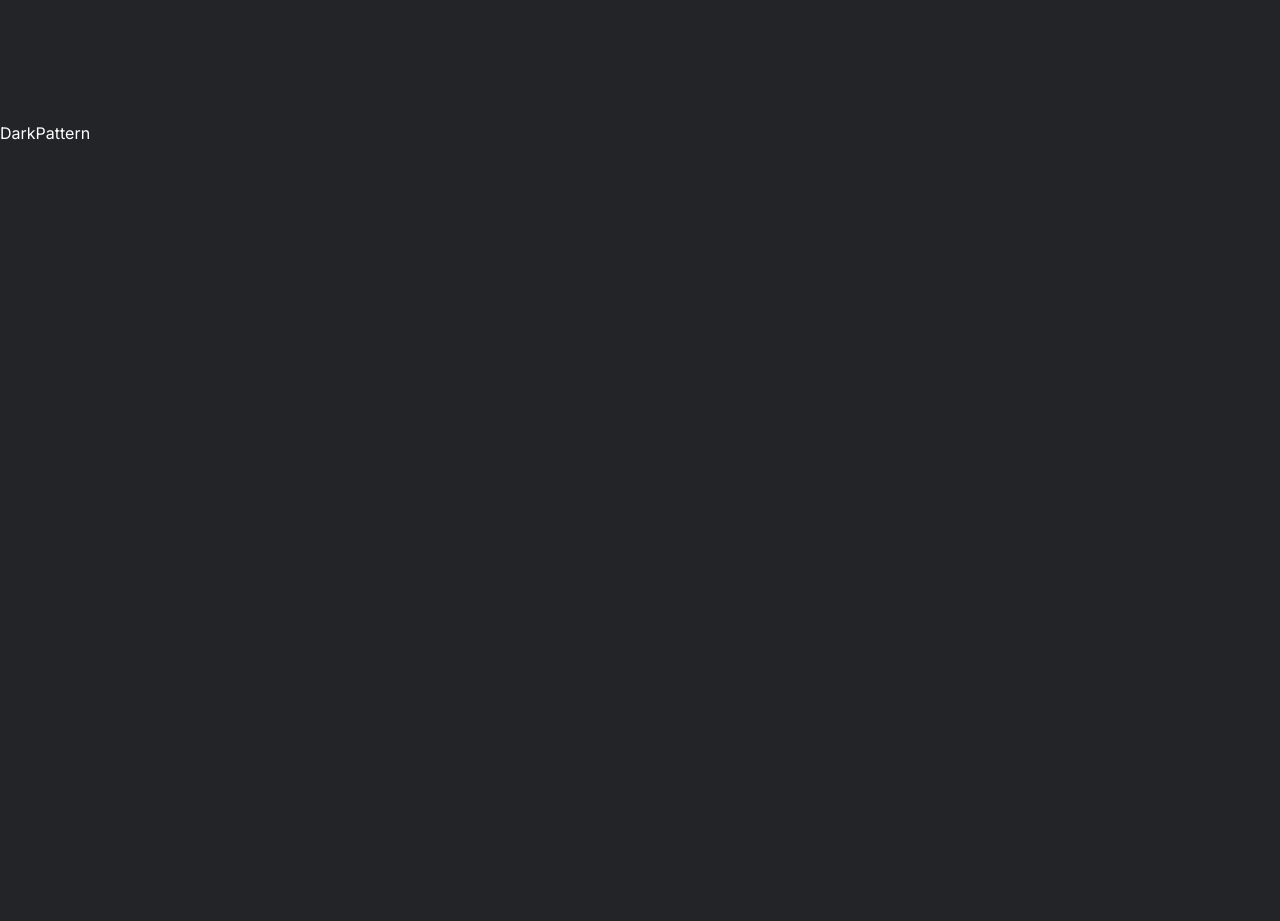
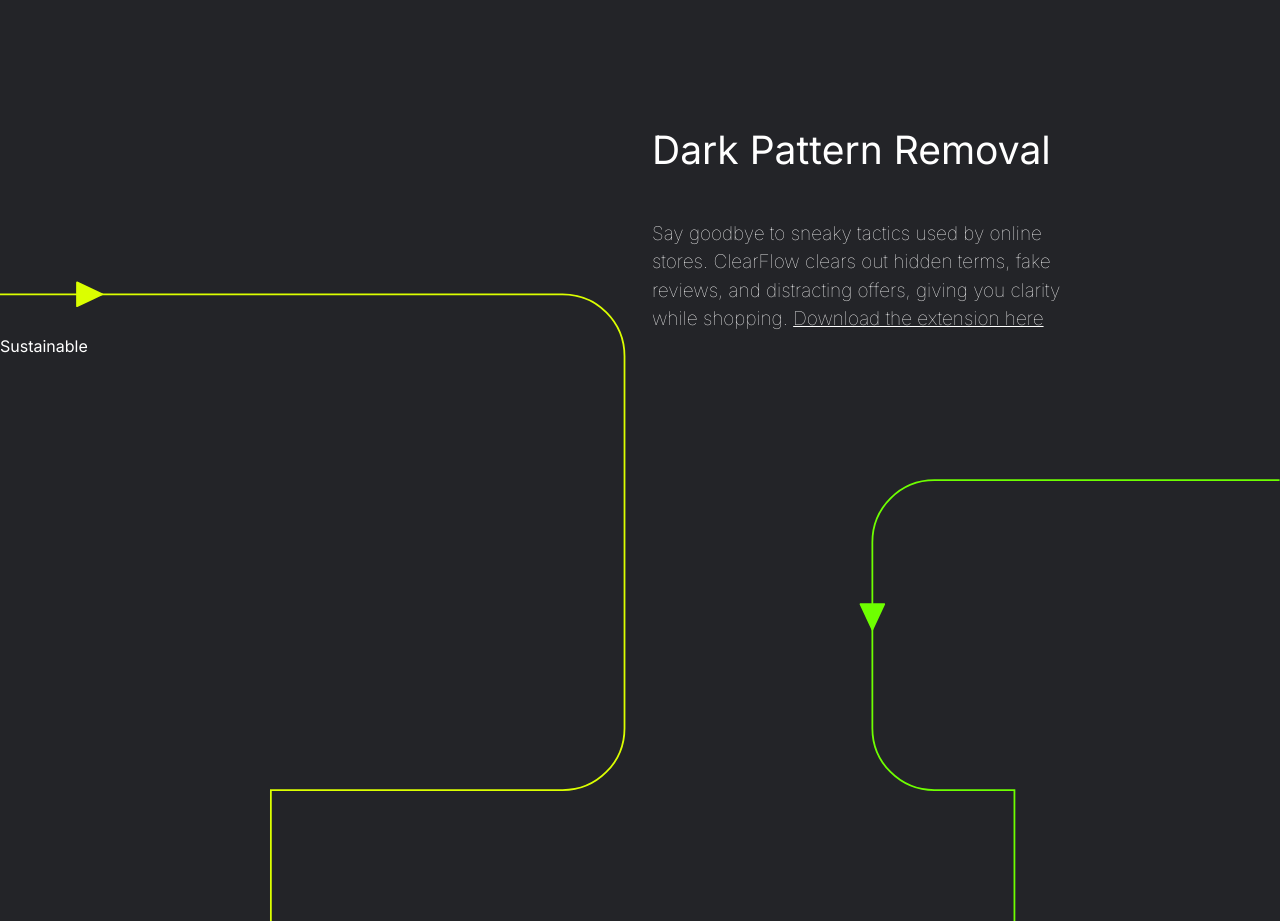
Before and after one commit to AoiTechDev/hackathon-landpage, a Next.js app: page / in a window 1280 px wide. Shown: the part 1480-2401 px from the top of the page. Before the commit the page ends 1625 px from the top, so only its background shows below. Built offline with nearby package versions, Linux system fonts and the light colour scheme.

Commit message:
feat: add 2nd line path

```diff
--- a/app/components/DarkPattern.tsx
+++ b/app/components/DarkPattern.tsx
@@ -1,9 +1,19 @@
-import React from 'react'
+import React from "react";
 
 const DarkPattern = () => {
   return (
-    <div>DarkPattern</div>
-  )
-}
+    <div className="w-full flex items-end justify-end pr-52">
+      <div className="w-[420px] space-y-10">
+        <h2 className="text-[39px]">Dark Pattern Removal</h2>
+        <p className="text-[19px] font-thin">
+          Say goodbye to sneaky tactics used by online stores. ClearFlow clears
+          out hidden terms, fake reviews, and distracting offers, giving you
+          clarity while shopping.{" "}
+          <a className="underline">Download the extension here</a>
+        </p>
+      </div>
+    </div>
+  );
+};
 
-export default DarkPattern
+export default DarkPattern;
--- a/app/components/Hero.tsx
+++ b/app/components/Hero.tsx
@@ -1,8 +1,9 @@
+import Image from "next/image";
 import React from "react";
 
 const Hero = () => {
   return (
-    <div className="w-full max-w-7xl mx-auto flex justify-center items-center  h-screen">
+    <div className="w-full max-w-7xl mx-auto flex justify-center items-center  h-screen relative">
       <div className=" flex-1 text-[190px]">
         <h1 className="leading-[10rem] font-light">
           Clear <span className="font-bold italic">Flow</span>
@@ -20,6 +21,7 @@ const Hero = () => {
           <span className="text-black font-bold">Get started today!</span>
         </div>
       </div>
+
     </div>
   );
 };
--- /dev/null
+++ b/app/components/Sustainable.tsx
@@ -0,0 +1,9 @@
+import React from 'react'
+
+const Sustainable = () => {
+  return (
+    <div className="w-full">Sustainable</div>
+  )
+}
+
+export default Sustainable
--- a/app/page.tsx
+++ b/app/page.tsx
@@ -1,18 +1,28 @@
 import Image from "next/image";
 import Hero from "./components/Hero";
 
-import union from './components/svg/union.svg'
+import union from "./components/svg/union.svg";
+import secUnion from "./components/svg/secUnion.svg";
 import Puzzle from "./components/Puzzle";
 import DarkPattern from "./components/DarkPattern";
+import Sustainable from "./components/Sustainable";
 export default function Home() {
   return (
-    <div className="w-full   text-white relative min-h-screen">
+    <div className="w-full text-white relative ">
       <Hero />
 
       <span className="w-full block h-[1px] bg-green"></span>
       <Puzzle />
-      <DarkPattern/>
-      <Image alt="" className="absolute  top-40 left-20 w-full"  src={union}/>
+      <Image alt="" className="absolute top-40  left-32 w-[95%] " src={union} />
+      <div className="h-[300vh] relative">
+        <DarkPattern />
+        <Sustainable />
+        <Image
+          alt=""
+          className="absolute top-40   left-0 w-full"
+          src={secUnion}
+        />
+      </div>
     </div>
   );
 }
```
Also changed, not shown: app/components/svg/secUnion.svg (added).
